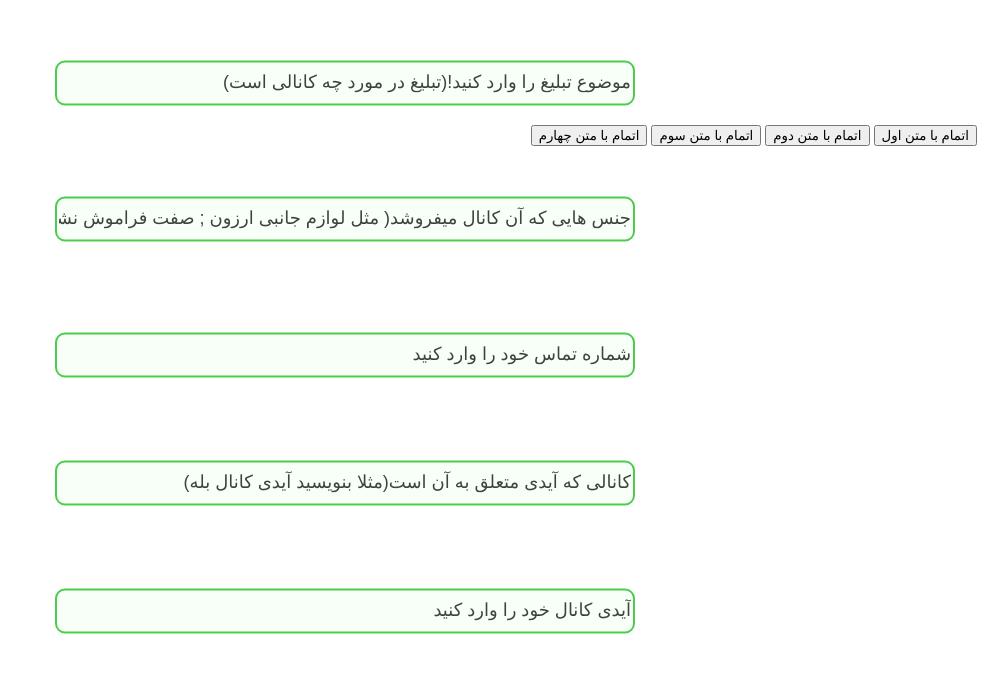
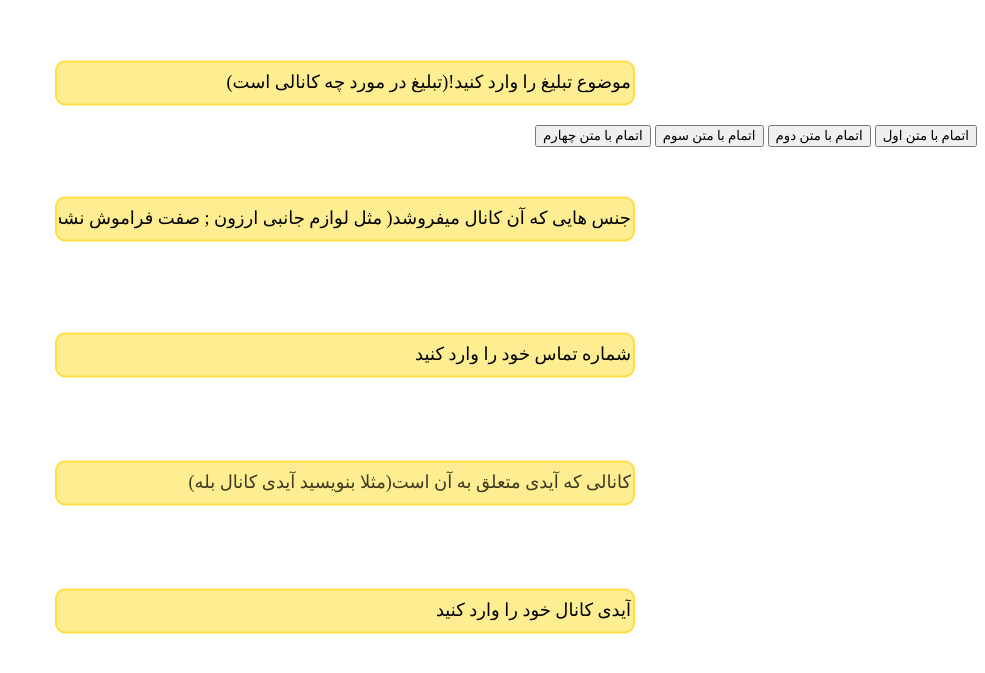
Before and after one commit to MahanMJ1392/Conayin, a plain HTML site: page Js/index.htm in a window 1280 px wide. Shown: the part 117-790 px from the top of the page, without its empty margins (295-1280 px from the left). Drawn offline with Linux system fonts and the light colour scheme; a web font is replaced by a local one.

Commit message:
I changed my css file. added font and made ui ux better

```diff
--- a/Js/style.css
+++ b/Js/style.css
@@ -1,5 +1,9 @@
+@font-face {
+    font-family: font;
+    src: url('Yekan-Bakh-FaNum-05-Medium.woff');
+}
 *{
-
+font-family: font;
 }
 #subjectInput {
 
@@ -7,15 +11,15 @@
         top:  25%;
         left: 50%;
         transform: translate(-50%,-50%);
-    border: rgb(76, 203, 76) 2px solid;
-    background-color: rgb(248, 255, 248);
+    border:           rgb(251, 223, 69) 2px solid;
+    background-color: rgb(255, 237, 145);
     border-radius: 10px;
     width: 580px;
     height: 45px;
     transition: 0.3s;
 }
 #subjectInput:focus{
-    outline: rgb(76, 203, 76) 2px solid;
+    outline: rgb(251, 223, 69) 2px solid;
 }
 #subjectInput:hover{
     transition: 0.3s;
@@ -27,7 +31,7 @@
     transform: translate(-50%,-50%);
 }
 #subjectInput::placeholder{
-    color: rgba(0, 10, 0, 0.762);
+    color: rgb(0, 0, 0);
     font-size: 18px;
 }
 
@@ -37,15 +41,15 @@
     top:  42%;
     left: 50%;
     transform: translate(-50%,-50%);
-border: rgb(76, 203, 76) 2px solid;
-background-color: rgb(248, 255, 248);
+border: rgb(251, 223, 69) 2px solid;
+background-color: rgb(255, 237, 145);
 border-radius: 10px;
 width: 580px;
 height: 45px;
 transition: 0.3s;
 }
 #proprtiesInput:focus{
-outline: rgb(76, 203, 76) 2px solid;
+outline: rgb(251, 223, 69) 2px solid;
 }
 #proprtiesInput:hover{
 transition: 0.3s;
@@ -57,7 +61,7 @@ left: 50%;
 transform: translate(-50%,-50%);
 }
 #proprtiesInput::placeholder{
-color: rgba(0, 10, 0, 0.762);
+color: rgb(0, 0, 0);
 font-size: 18px;
 }
 
@@ -67,15 +71,15 @@ font-size: 18px;
     top:  42%;
     left: 50%;
     transform: translate(-50%,-50%);
-border: rgb(76, 203, 76) 2px solid;
-background-color: rgb(248, 255, 248);
+border: rgb(251, 223, 69) 2px solid;
+background-color: rgb(255, 237, 145);
 border-radius: 10px;
 width: 580px;
 height: 45px;
 transition: 0.3s;
 }
 #proprtiesInput:focus{
-outline: rgb(76, 203, 76) 2px solid;
+outline: rgb(251, 223, 69) 2px solid;
 }
 #proprtiesInput:hover{
 transition: 0.3s;
@@ -87,7 +91,7 @@ left: 50%;
 transform: translate(-50%,-50%);
 }
 #proprtiesInput::placeholder{
-color: rgba(0, 10, 0, 0.762);
+color: rgb(0, 0, 0);
 font-size: 18px;
 }
 
@@ -98,15 +102,15 @@ font-size: 18px;
     top:  59%;
     left: 50%;
     transform: translate(-50%,-50%);
-border: rgb(76, 203, 76) 2px solid;
-background-color: rgb(248, 255, 248);
+border: rgb(251, 223, 69) 2px solid;
+background-color: rgb(255, 237, 145);
 border-radius: 10px;
 width: 580px;
 height: 45px;
 transition: 0.3s;
 }
 #phonecallInput:focus{
-outline: rgb(76, 203, 76) 2px solid;
+outline: rgb(251, 223, 69) 2px solid;
 }
 #phonecallInput:hover{
 transition: 0.3s;
@@ -118,7 +122,7 @@ left: 50%;
 transform: translate(-50%,-50%);
 }
 #phonecallInput::placeholder{
-color: rgba(0, 10, 0, 0.762);
+color: rgb(0, 0, 0);
 font-size: 18px;
 }
 
@@ -130,15 +134,15 @@ font-size: 18px;
     top:  91%;
     left: 50%;
     transform: translate(-50%,-50%);
-border: rgb(76, 203, 76) 2px solid;
-background-color: rgb(248, 255, 248);
+border: rgb(251, 223, 69) 2px solid;
+background-color: rgb(255, 237, 145);
 border-radius: 10px;
 width: 580px;
 height: 45px;
 transition: 0.3s;
 }
 #ChannelId:focus{
-outline: rgb(76, 203, 76) 2px solid;
+outline: rgb(251, 223, 69) 2px solid;
 }
 #ChannelId:hover{
 transition: 0.3s;
@@ -150,7 +154,7 @@ left: 50%;
 transform: translate(-50%,-50%);
 }
 #ChannelId::placeholder{
-color: rgba(0, 10, 0, 0.762);
+color: rgb(0, 0, 0);
 font-size: 18px;
 }
 
@@ -162,15 +166,15 @@ font-size: 18px;
     top:  75%;
     left: 50%;
     transform: translate(-50%,-50%);
-border: rgb(76, 203, 76) 2px solid;
-background-color: rgb(248, 255, 248);
+border: rgb(251, 223, 69) 2px solid;
+background-color: rgb(255, 237, 145);
 border-radius: 10px;
 width: 580px;
 height: 45px;
 transition: 0.3s;
 }
 #Chid:focus{
-outline: rgb(76, 203, 76) 2px solid;
+outline: rgb(251, 223, 69) 2px solid;
 }
 #Chid:hover{
 transition: 0.3s;
@@ -182,6 +186,6 @@ left: 50%;
 transform: translate(-50%,-50%);
 }
 #Chid::placeholder{
-color: rgba(0, 10, 0, 0.762);
+color: rgba(0, 0, 0, 0.762);
 font-size: 18px;
 }
```
